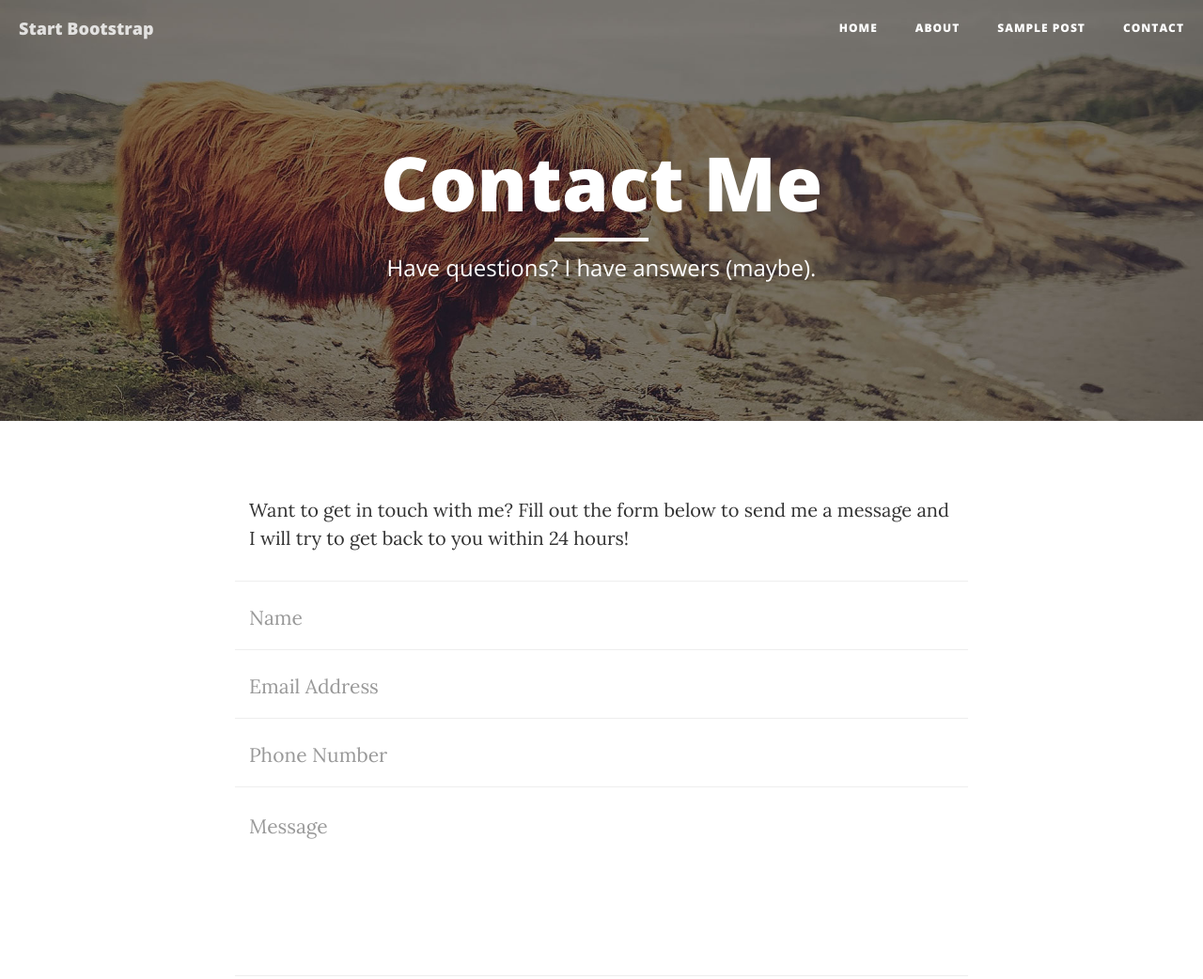
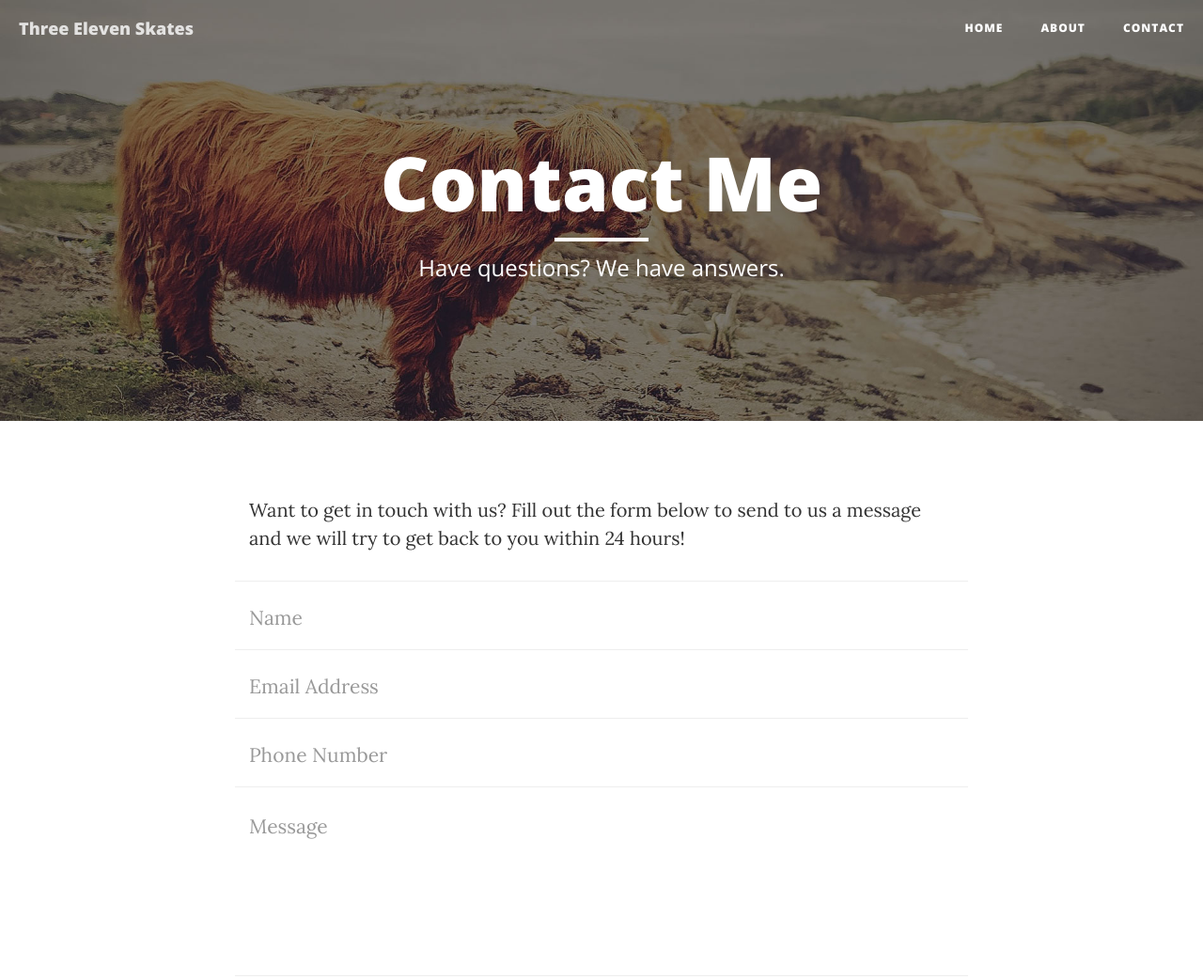
Before and after one commit to abdualrahmankhalil/full-website, a website: page contact.html in a window 1280 px wide. Shown: the top 1042 px of the page at 94% size. Drawn offline with nearby package versions, Linux system fonts and the light colour scheme.

Commit message:
Update contact.html

```diff
--- a/contact.html
+++ b/contact.html
@@ -42,7 +42,7 @@
                     <span class="sr-only">Toggle navigation</span>
                     Menu <i class="fa fa-bars"></i>
                 </button>
-                <a class="navbar-brand" href="index.html">Start Bootstrap</a>
+                <a class="navbar-brand" href="index.html">Three Eleven Skates</a>
             </div>
 
             <!-- Collect the nav links, forms, and other content for toggling -->
@@ -53,9 +53,6 @@
                     </li>
                     <li>
                         <a href="about.html">About</a>
-                    </li>
-                    <li>
-                        <a href="post.html">Sample Post</a>
                     </li>
                     <li>
                         <a href="contact.html">Contact</a>
@@ -76,7 +73,7 @@
                     <div class="page-heading">
                         <h1>Contact Me</h1>
                         <hr class="small">
-                        <span class="subheading">Have questions? I have answers (maybe).</span>
+                        <span class="subheading">Have questions? We have answers.</span>
                     </div>
                 </div>
             </div>
@@ -87,7 +84,7 @@
     <div class="container">
         <div class="row">
             <div class="col-lg-8 col-lg-offset-2 col-md-10 col-md-offset-1">
-                <p>Want to get in touch with me? Fill out the form below to send me a message and I will try to get back to you within 24 hours!</p>
+                <p>Want to get in touch with us? Fill out the form below to send to us a message and we will try to get back to you within 24 hours!</p>
                 <!-- Contact Form - Enter your email address on line 19 of the mail/contact_me.php file to make this form work. -->
                 <!-- WARNING: Some web hosts do not allow emails to be sent through forms to common mail hosts like Gmail or Yahoo. It's recommended that you use a private domain email address! -->
                 <!-- NOTE: To use the contact form, your site must be on a live web host with PHP! The form will not work locally! -->
@@ -165,7 +162,7 @@
                             </a>
                         </li>
                     </ul>
-                    <p class="copyright text-muted">Copyright &copy; Your Website 2016</p>
+                    <p class="copyright text-muted">Copyright &copy; Three Eleven Skats 2016</p>
                 </div>
             </div>
         </div>
```
